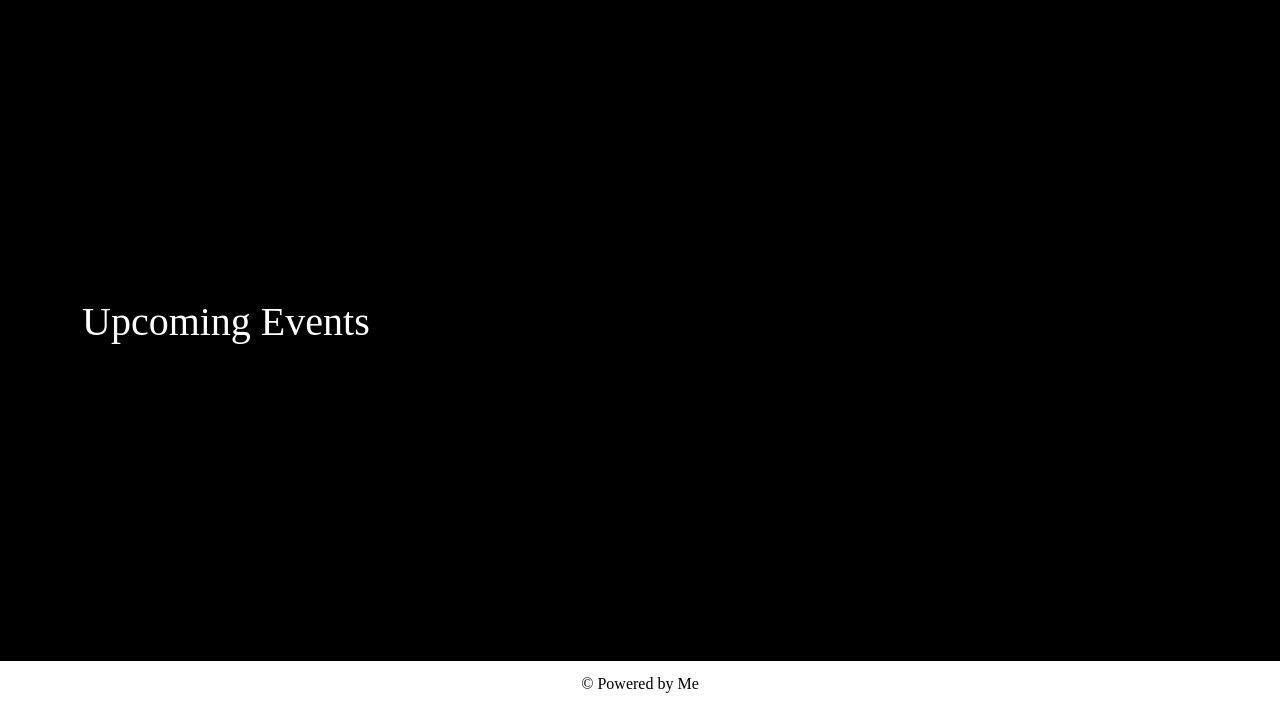
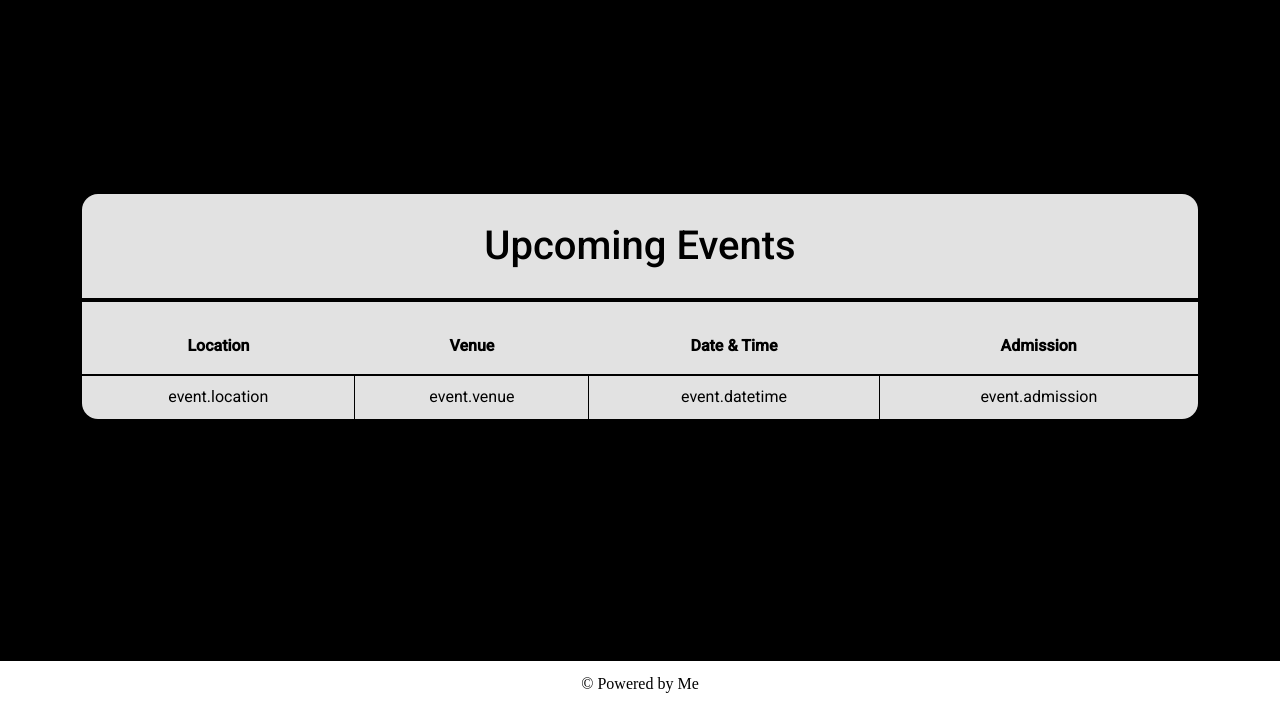
Before and after one commit to Kathrin-ddggxh/events_site, a Django app: page /events/upcoming in a window 1280 px wide. Shown: the part 93-800 px from the top of the page. Run offline with Django 4.2, Linux system fonts and the light colour scheme; some libraries are stand-ins or nearby versions; some web fonts are replaced.

Commit message:
populate upcoming template with events table, style table

```diff
--- a/events/templates/events/upcoming.html
+++ b/events/templates/events/upcoming.html
@@ -3,7 +3,24 @@
 {% block title %}Upcoming Events{% endblock %}
 
 {% block content %}
+    <div class="events-container">
+        <h1 class="events-heading">Upcoming Events</h1>
 
-    <h1>Upcoming Events</h1>
-
+        <table>
+            <tr>
+                <th>Location</th>
+                <th>Venue</th>
+                <th>Date & Time</th>
+                <th>Admission</th>
+            </tr>
+            <!-- for loop to fetch events here -->
+            <tr class="events-content">
+                <td>event.location</td>
+                <td>event.venue</td>
+                <td>event.datetime</td>
+                <td>event.admission</td>
+            </tr>
+            <!-- end for loop -->
+        </table>
+    </div>
 {% endblock %}
--- a/static/css/styles.css
+++ b/static/css/styles.css
@@ -132,6 +132,41 @@ h1 {
     color: var(--black);
 }
 
+/* Events Page */
+
+.events-container {
+    width: 100%;
+    text-align: center;
+    background-color: var(--grey);
+    color: var(--black);
+    border-radius: 16px;
+}
+
+.events-heading {
+    font-family: var(--main-font);
+    margin-top: 0;
+    padding: .7em 0;
+    border-bottom: solid var(--black) 4px;
+}
+
+.events-container table {
+    width: 100%;
+}
+
+.events-container th {
+    border-bottom: solid var(--black) 2px;
+    padding-bottom: 1em;
+}
+
+.events-container td {
+    padding: .6em 0;
+}
+
+
+.events-content > :not(:first-child) {
+    border-left: solid var(--black) 1px;
+}
+
 /* Footer */
 
 footer {
```
